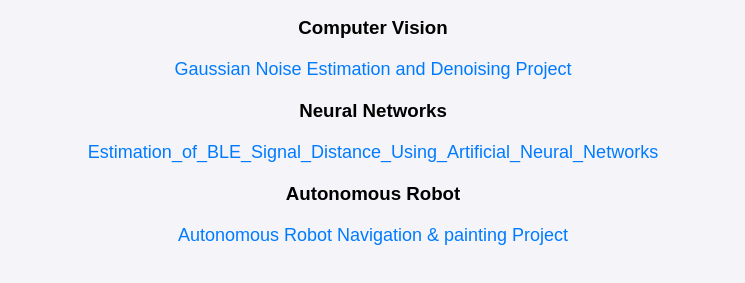
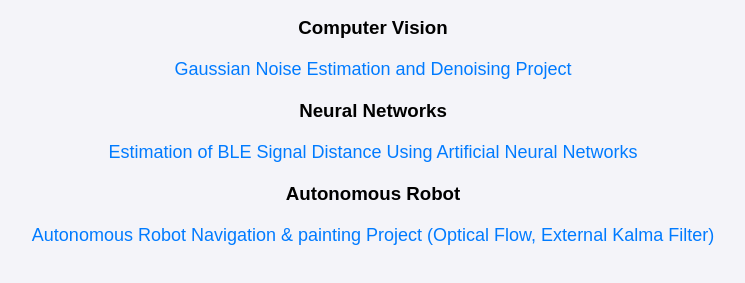
Before and after one commit to sagiv-bar/My-pordfolio, a plain HTML site: page index.html in a window 1280 px wide. Shown: the part 109-392 px from the top of the page, without its empty margins (267-1012 px from the left). Drawn offline with Linux system fonts and the light colour scheme.

Commit message:
Update index.html

```diff
--- a/index.html
+++ b/index.html
@@ -25,7 +25,7 @@
             <ul class="project-list">
                 <li>
                     <a href="https://github.com/sagiv-bar/My-pordfolio/blob/main/Estimation_of_BLE_Signal_Distance_Using_Artificial_Neural_Networks.ipynb" target="_blank">
-                        Estimation_of_BLE_Signal_Distance_Using_Artificial_Neural_Networks
+                        Estimation of BLE Signal Distance Using Artificial Neural Networks
                     </a>
                 </li>
             </ul>
@@ -35,7 +35,7 @@
             <ul class="project-list">
                 <li>
                     <a href="https://github.com/sagiv-bar/My-Autonomous-Robot-Project" target="_blank">
-                        Autonomous Robot Navigation & painting Project
+                        Autonomous Robot Navigation & painting Project (Optical Flow, External Kalma Filter)
                     </a>
                 </li>
             </ul>
```
